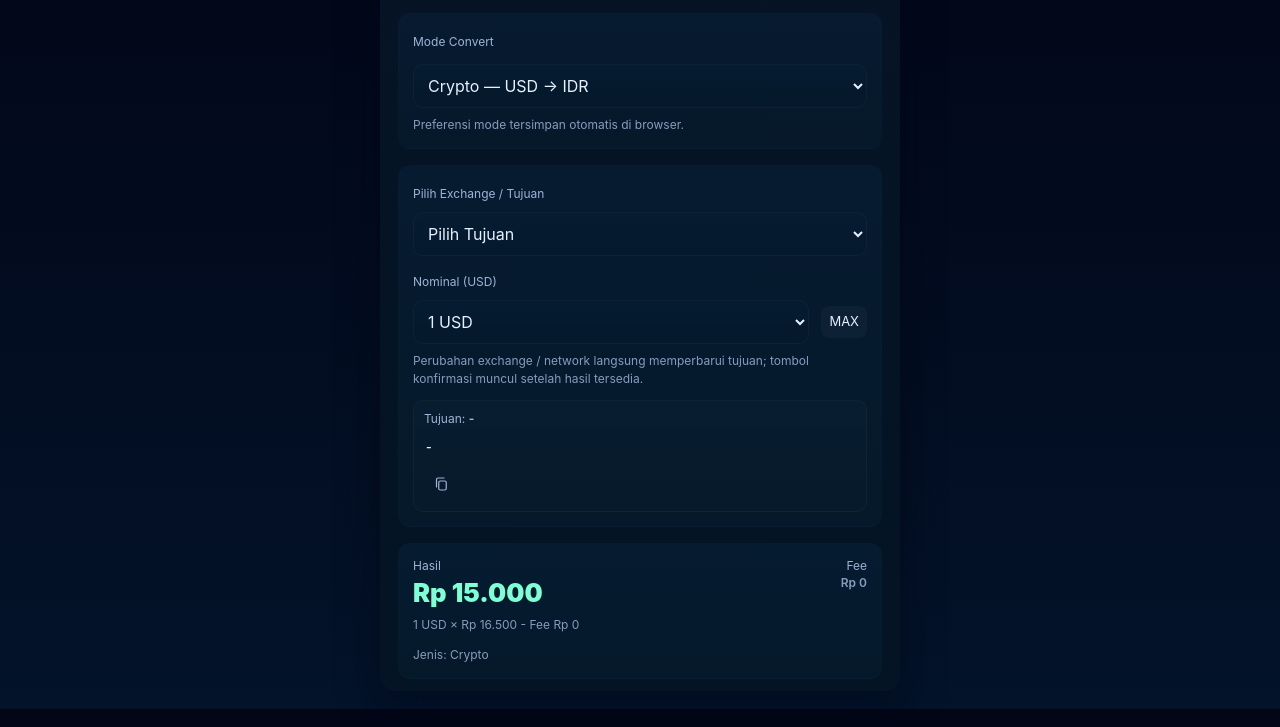
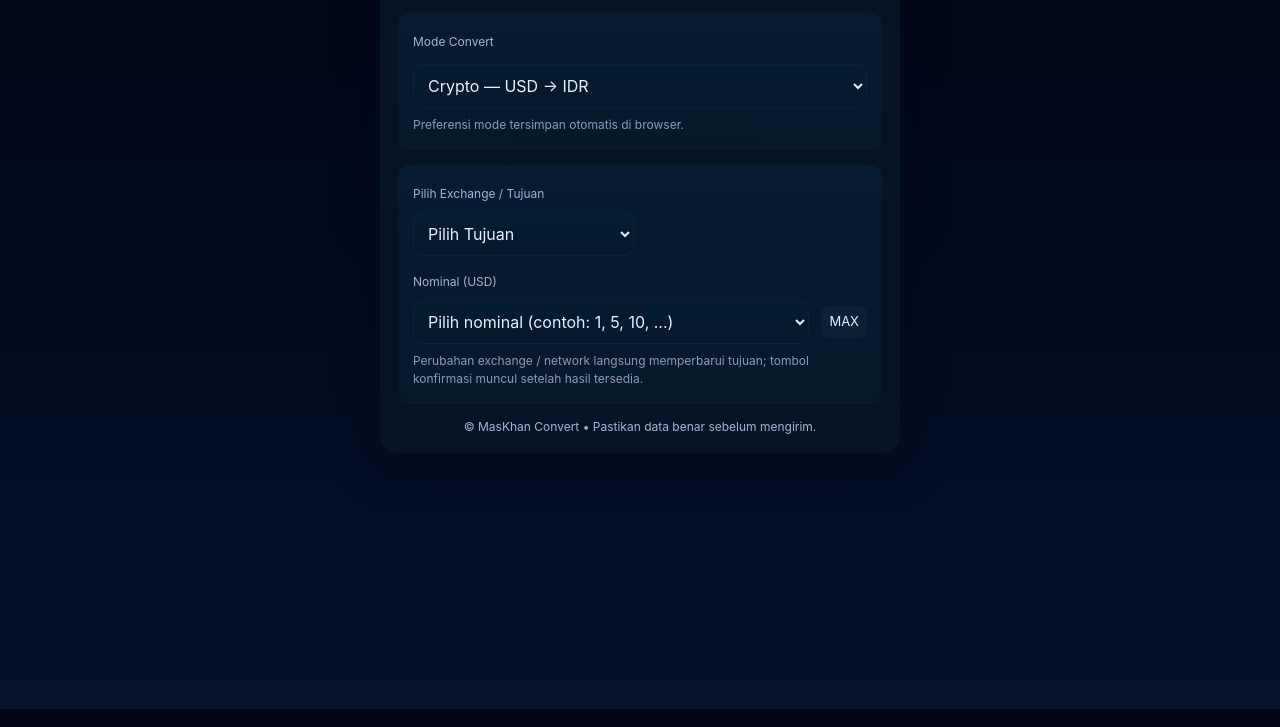
Before and after one commit to maskhanid/anuuu.github.io, a plain HTML site: page index.html in a window 1280 px wide. Shown: the part 91-818 px from the top of the page. Drawn offline with nearby package versions, Linux system fonts and the light colour scheme; some packages are replaced by stand-ins of ours; no server answers; a script that the page names is missing.

Commit message:
Modify viewport settings and enhance comments
Updated viewport meta tag to prevent mobile auto-zoom and added comments for clarity.

```diff
--- a/index.html
+++ b/index.html
@@ -2,10 +2,13 @@
 <html lang="id">
 <head>
   <meta charset="utf-8" />
-  <meta name="viewport" content="width=device-width,initial-scale=1.0" />
+  <!-- Prevent mobile auto-zoom / scaling -->
+  <meta name="viewport" content="width=device-width,initial-scale=1.0,maximum-scale=1.0,user-scalable=0" />
   <title>MasKhan Convert — Pro</title>
+
   <script src="https://cdn.tailwindcss.com" defer></script>
   <script src="https://cdn.jsdelivr.net/npm/sweetalert2@11" defer></script>
+
   <link rel="stylesheet" href="assets/css/style.css" />
 </head>
 <body>
@@ -36,8 +39,9 @@
 
       <!-- CRYPTO -->
       <div id="cryptoSection" class="card space-y-3">
-        <div class="flex justify-between items-center">
-          <div style="flex:1;">
+        <!-- Exchange and Network stacked (mobile-friendly) -->
+        <div class="grid grid-cols-1 md:grid-cols-2 gap-3">
+          <div>
             <label class="text-xs muted">Pilih Exchange / Tujuan</label>
             <select id="cryptoExchange" class="input-number mt-2" aria-label="Pilih exchange crypto">
               <option value="">Pilih Tujuan</option>
@@ -46,13 +50,10 @@
             </select>
           </div>
 
-          <!-- Lebar diperlebar supaya muat banyak opsi network -->
-          <div style="width:220px;" id="chainWrap" class="hidden">
+          <div id="chainWrap" class="hidden">
             <label class="text-xs muted">Network (On-chain)</label>
             <select id="chainSelect" class="input-number mt-2" aria-label="Pilih network">
               <option value="">- Pilih Network -</option>
-
-              <!-- EVM-like (share same bep20 address) -->
               <option value="bsc">BSC (BEP20)</option>
               <option value="eth">ETH (ERC20)</option>
               <option value="matic">MATIC (Polygon)</option>
@@ -65,8 +66,6 @@
               <option value="kaia">KAIA</option>
               <option value="avaevm">AVAEVM</option>
               <option value="bep20">BEP20</option>
-
-              <!-- Other chains -->
               <option value="tron">TRON (TRC20)</option>
               <option value="aptos">Aptos (APT)</option>
               <option value="solana">Solana (SOL)</option>
@@ -81,8 +80,10 @@
         <div>
           <label class="text-xs muted">Nominal (USD)</label>
           <div class="mt-2 flex gap-3 items-center">
+            <!-- usdSelect sekarang default kosong sehingga user harus pilih -->
             <select id="usdSelect" aria-label="Nominal USD" class="input-number" style="flex:1;">
-              <!-- opsi diisi dari JS -->
+              <option value="">Pilih nominal (contoh: 1, 5, 10, ...)</option>
+              <!-- pilihan akan diisi oleh JS -->
             </select>
             <button id="cryptoMax" class="max-btn small-chip" title="Set ke MAX">MAX</button>
           </div>
```
